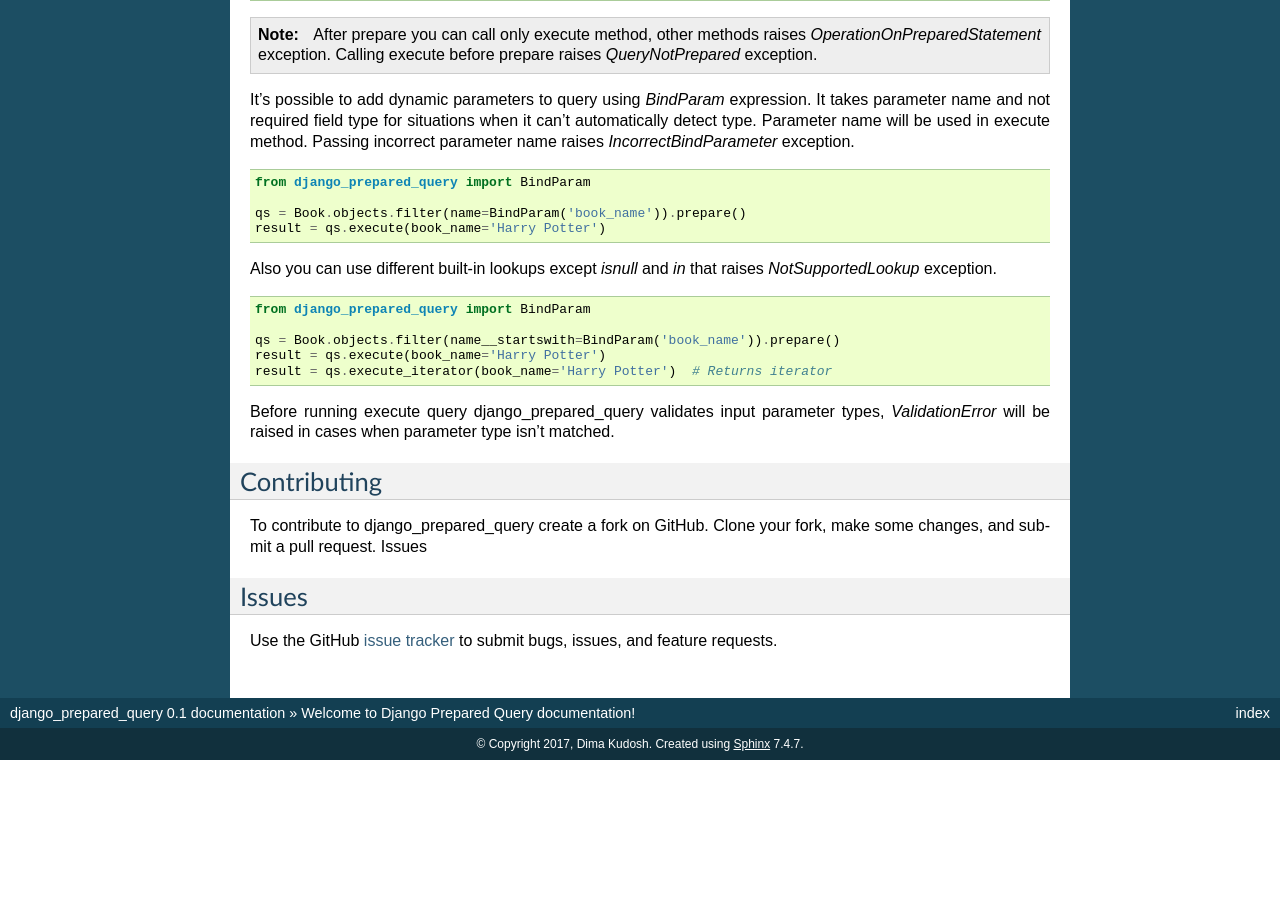
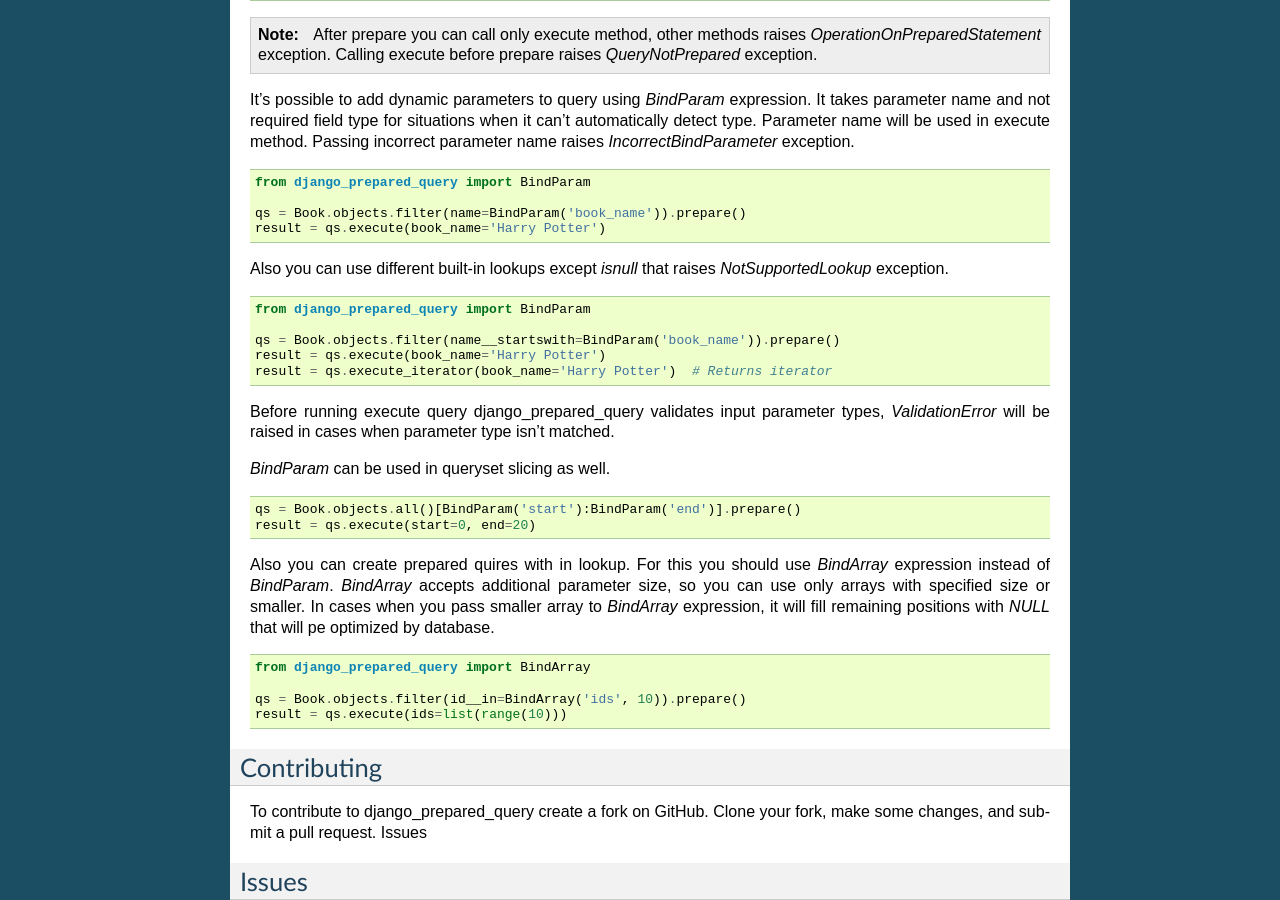
Before and after one commit to DimaKudosh/django-prepared-query, a Sphinx documentation site: the page built from docs/source/index.rst, in a window 1280 px wide and 900 px high, scrolled down 587 px. Built offline with Sphinx 7.4.7, drawn with Linux system fonts in a browser that asks for light colours; before the commit the page ends 1347 px from its top, so only the background shows below that.

Commit message:
Updated docs

```diff
--- a/docs/source/index.rst
+++ b/docs/source/index.rst
@@ -54,7 +54,7 @@ Parameter name will be used in execute method. Passing incorrect parameter name
     qs = Book.objects.filter(name=BindParam('book_name')).prepare()
     result = qs.execute(book_name='Harry Potter')
 
-Also you can use different built-in lookups except `isnull` and `in` that raises `NotSupportedLookup` exception.
+Also you can use different built-in lookups except `isnull` that raises `NotSupportedLookup` exception.
 
 .. code-block:: python
 
@@ -66,6 +66,25 @@ Also you can use different built-in lookups except `isnull` and `in` that raises
 
 Before running execute query django_prepared_query validates input parameter types, `ValidationError` will be raised in cases when parameter type isn't matched.
 
+`BindParam` can be used in queryset slicing as well.
+
+.. code-block:: python
+
+   qs = Book.objects.all()[BindParam('start'):BindParam('end')].prepare()
+   result = qs.execute(start=0, end=20)
+
+Also you can create prepared quires with in lookup.
+For this you should use `BindArray` expression instead of `BindParam`. `BindArray` accepts additional parameter size, so you can use only arrays with specified size or smaller.
+In cases when you pass smaller array to `BindArray` expression, it will fill remaining positions with `NULL` that will pe optimized by database.
+
+.. code-block:: python
+
+   from django_prepared_query import BindArray
+
+   qs = Book.objects.filter(id__in=BindArray('ids', 10)).prepare()
+   result = qs.execute(ids=list(range(10)))
+
+
 Contributing
 ------------
 
```
